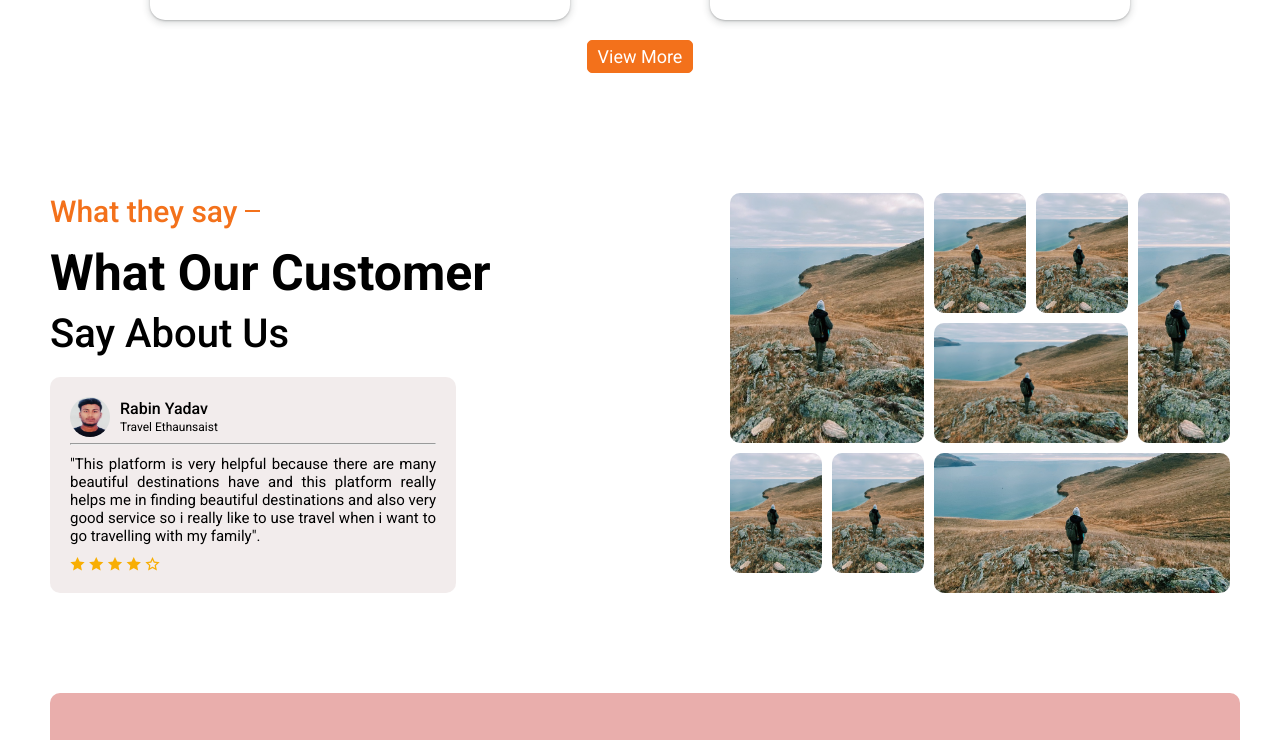
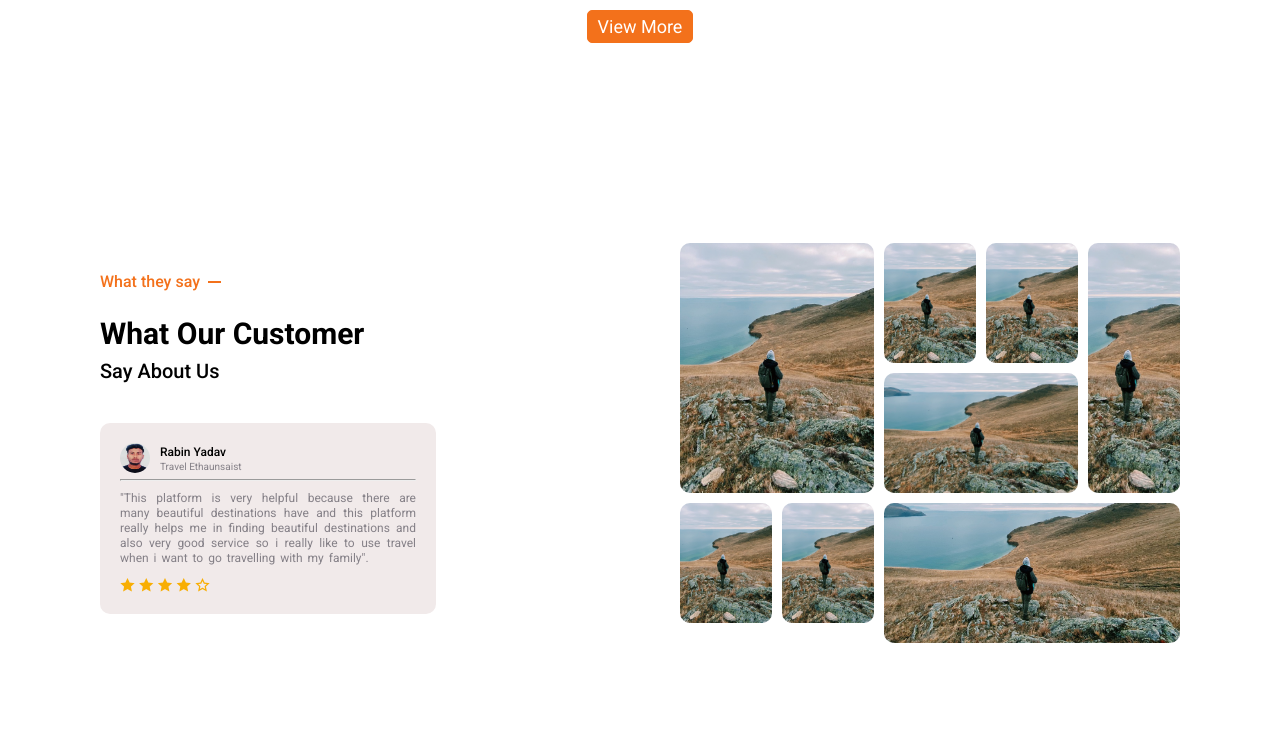
Before and after one commit to Subhass1/Traver, a plain HTML site: page index.html in a window 1280 px wide. Shown: the part 3778-4518 px from the top of the page. Drawn offline with nearby package versions, Linux system fonts and the light colour scheme.

Commit message:
some updates

```diff
--- a/css/style.css
+++ b/css/style.css
@@ -748,7 +748,7 @@ padding-top: 4rem;
     box-shadow: rgba(60, 64, 67, 0.3) 0px 1px 2px 0px, rgba(60, 64, 67, 0.15) 0px 2px 6px 2px;
 
 
-    margin: 0 auto;
+    margin: -3rem auto 0 auto;
     border-radius: 1rem;
     -webkit-border-radius: 1rem;
     -moz-border-radius: 1rem;
@@ -936,7 +936,7 @@ align-items: center;
     display: flex;
     align-items: center;
     justify-content: space-between;
-    padding: 8rem 5rem 5rem 5rem;
+    padding: 16rem 10rem 10rem 10rem;
     gap: 10rem;
 }
 
@@ -947,14 +947,14 @@ align-items: center;
     gap: .8rem;
 
     & h4 {
-        font-size: 3rem;
+        font-size: 1.6rem;
         font-weight: 500;
         color: #f3711b;
     }
 
     & hr {
-        width: 1.5rem;
-        border: 1.6px solid #f3711b;
+        width: 1.3rem;
+        border: 1.2px solid #f3711b;
     }
 }
 
@@ -962,15 +962,15 @@ align-items: center;
     display: flex;
     align-items: start;
     flex-direction: column;
-    margin-top: 1.5rem;
+    padding-top: 2.5rem;
 
     & h2 {
-        font-size: 5rem;
+        font-size: 3rem;
     }
 
     & h3 {
-        font-size: 4rem;
-        margin-top: .8rem;
+        font-size: 2rem;
+        padding-top: .8rem;
         font-weight: 500;
 
     }
@@ -978,14 +978,14 @@ align-items: center;
 }
 
 .info-review-content {
-    background-color: #f1eaeae4;
+    background-color: #f1eaea;
     padding: 2rem;
     border-radius: 1rem;
     -webkit-border-radius: 1rem;
     -moz-border-radius: 1rem;
     -ms-border-radius: 1rem;
     -o-border-radius: 1rem;
-    margin-top: 2rem;
+    margin-top: 4rem;
     width: 70%;
 }
 
@@ -995,8 +995,8 @@ align-items: center;
     gap: 1rem;
 
     & img {
-        width: 4rem;
-        height: 4rem;
+        width: 3rem;
+        height: 3rem;
         border-radius: 50%;
         -webkit-border-radius: 50%;
         -moz-border-radius: 50%;
@@ -1008,30 +1008,36 @@ align-items: center;
 .customer-identity-details {
 
     & h4 {
-        font-size: 1.6rem;
+        font-size: 1.2rem;
         font-weight: 500;
     }
 
     & p {
-        font-size: 1.2rem;
+        font-size: 1rem;
         font-weight: 400;
-        margin-top: .2rem;
+        padding-top: .2rem;
+        color: rgba(25, 24, 37, 0.5);
     }
 }
 
 .customer-review-para {
-    margin-top: .6rem;
+    padding-top: .6rem;
 
     & p {
-        font-size: 1.5rem;
-        margin-top: 1rem;
+        font-size: 1.2rem;
+        padding-top: 1rem;
         text-wrap: wrap;
         text-align: justify;
+
+
+        word-spacing: .2rem;
+        line-height: 1.5rem;
+        color: rgba(25, 24, 37, 0.5);
     }
 }
 
 .customer-review-star {
-    color: rgb(248, 174, 3);
+    color: rgba(248, 174, 3, 1);
     margin-top: 1rem;
     font-size: 1.5rem;
 }
```
Also changed, not shown: index.html (+12 -6 lines).
